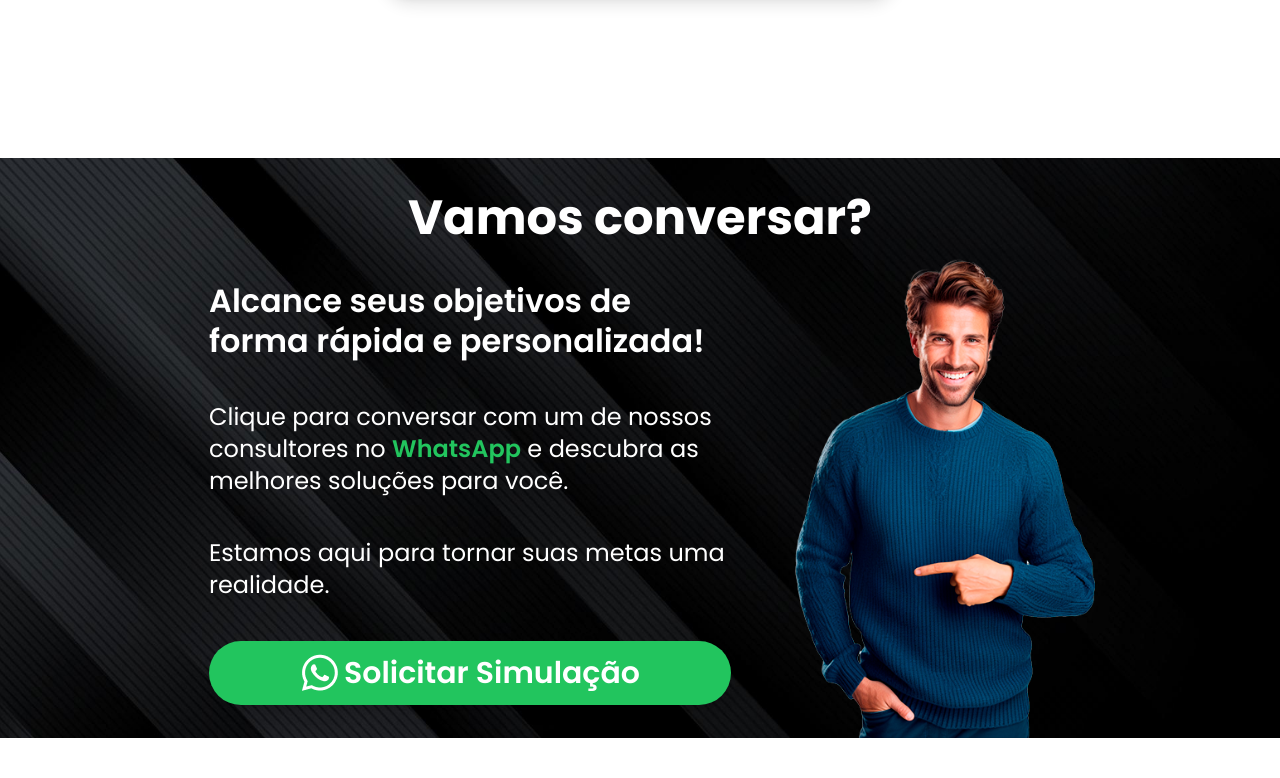
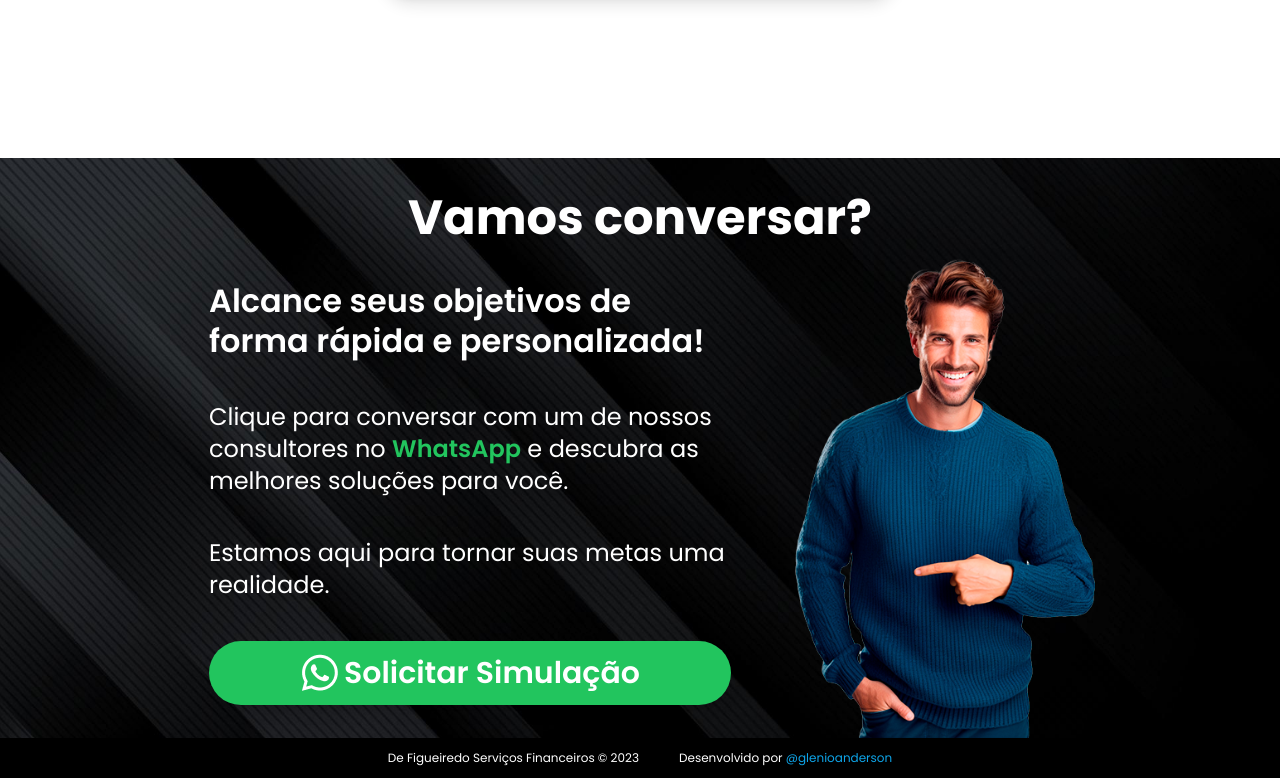
Before and after one commit to gleniodev/landing-page-1, a Next.js app: page / in a window 1280 px wide. Shown: the part 5031-5809 px from the top of the page. Before the commit the page ends 5769 px from the top, so only its background shows below. Built offline with nearby package versions, Linux system fonts and the light colour scheme.

Commit message:
Add footer

```diff
--- a/src/app/page.tsx
+++ b/src/app/page.tsx
@@ -5,6 +5,7 @@ import { Hero } from "@/components/SectionHero";
 import { SectionOne } from "@/components/SectionOne";
 import { SectionThree } from "@/components/SectionThree";
 import { SectionTwoo } from "@/components/SectionTwoo";
+import { Footer } from "@/components/Footer";
 import Image from "next/image";
 
 export default function Home() {
@@ -17,6 +18,7 @@ export default function Home() {
       <SectionThree />
       <SectionFour />
       <SectionFive />
+      <Footer />
     </>
   );
 }
--- /dev/null
+++ b/src/components/Footer.tsx
@@ -0,0 +1,20 @@
+import Link from "next/link";
+import { Container } from "./Container";
+
+export function Footer(){
+    return (
+        <section className="w-full h-[40px] bg-black flex justify-center items-center">
+            <Container>
+            <div className="w-full flex justify-center gap-10 text-white p-2 text-xs">
+                <p>De Figueiredo Serviços Financeiros © 2023</p>
+                <p>Desenvolvido por
+                    <Link rel="stylesheet" href="https://www.instagram.com/glenioanderson/">
+                    <span className=" text-sky-500"> @glenioanderson</span>
+                    </Link>
+                </p>
+            </div>
+
+            </Container>
+        </section>
+    )
+}
```
